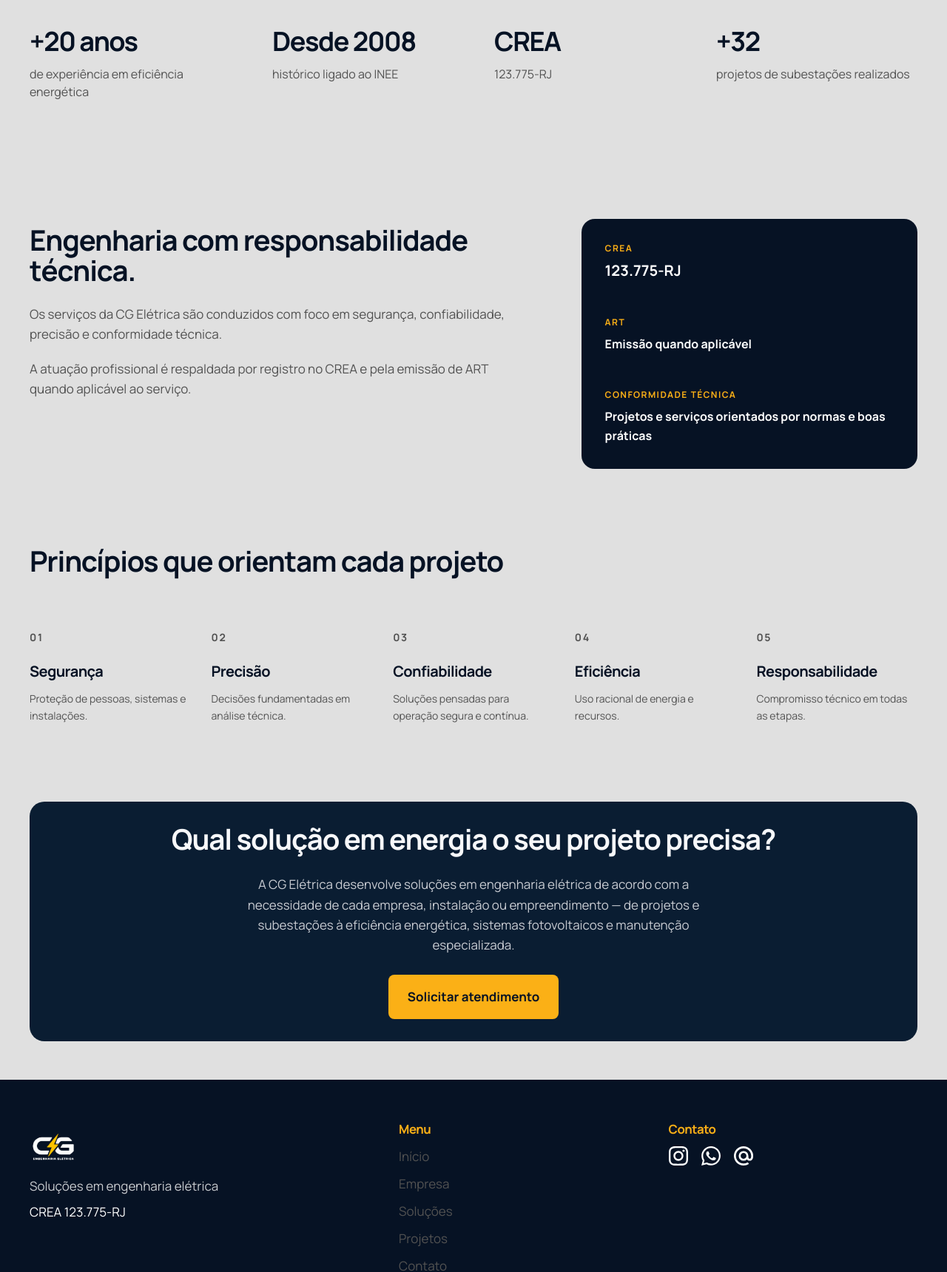
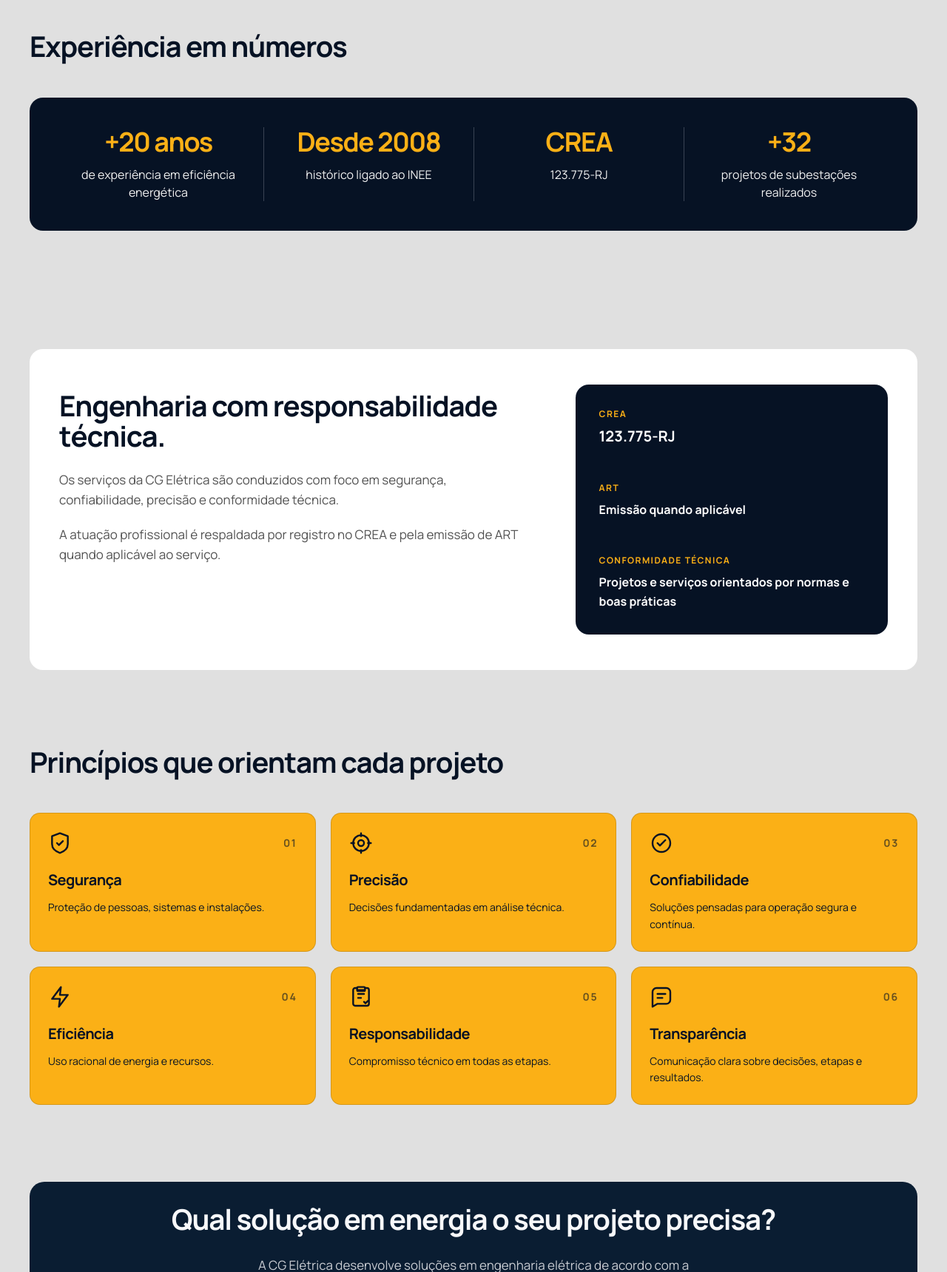
Before and after one commit to leolocs/CG-Eletrica, an Eleventy site: page src/empresa.njk in a window 1280 px wide. Shown: the part 1080-2800 px from the top of the page at 74% size. Built offline with nearby package versions, Linux system fonts and the light colour scheme; Eleventy itself is replaced by a stand-in of ours; files that its build step writes are made by us from their sources.

Commit message:
Alterações de layout geral

```diff
--- a/assets/js/main.js
+++ b/assets/js/main.js
@@ -39,7 +39,7 @@ document.addEventListener('DOMContentLoaded', () => {
       <div class="container">
         <div class="footer-grid">
           <div class="footer-brand">
-            <div class="brand"><img class="brand-mark" src="${iconPath}" alt="CG Elétrica" /></div>
+            <div class="brand"><img class="brand-mark" src="${iconPath}" alt="CG Elétrica" loading="lazy" decoding="async" /></div>
             <p>Soluções em engenharia elétrica</p>
             <span>CREA 123.775-RJ</span>
           </div>
@@ -56,9 +56,9 @@ document.addEventListener('DOMContentLoaded', () => {
           <div>
             <h3>Contato</h3>
             <div class="footer-social-links" aria-label="Redes sociais e contato">
-              <a href="https://www.instagram.com/cadmoengenhariaeletrica/" target="_blank" rel="noreferrer" aria-label="Instagram"><img src="${basePath}assets/images/instagram.svg" alt="" /></a>
-              <a href="https://wa.me/5522998440035" target="_blank" rel="noreferrer" aria-label="WhatsApp"><img src="${basePath}assets/images/whatsapp.svg" alt="" /></a>
-              <a href="mailto:" aria-label="E-mail"><img src="${basePath}assets/images/maildotru.svg" alt="" /></a>
+              <a href="https://www.instagram.com/cadmoengenhariaeletrica/" target="_blank" rel="noreferrer" aria-label="Instagram"><img src="${basePath}assets/images/instagram.svg" alt="" loading="lazy" decoding="async" /></a>
+              <a href="https://wa.me/5522998440035" target="_blank" rel="noreferrer" aria-label="WhatsApp"><img src="${basePath}assets/images/whatsapp.svg" alt="" loading="lazy" decoding="async" /></a>
+              <a href="mailto:" aria-label="E-mail"><img src="${basePath}assets/images/maildotru.svg" alt="" loading="lazy" decoding="async" /></a>
             </div>
           </div>
         </div>
--- a/src/_includes/components/header.njk
+++ b/src/_includes/components/header.njk
@@ -2,7 +2,7 @@
 <header class="site-header">
   <div class="container header-inner">
     <a href="{{ '/index.html' | url }}" class="brand" aria-label="{{ empresa.nome }} home">
-      <img class="brand-mark" src="{{ '/assets/images/cg_logo_icon.webp' | url }}" alt="{{ empresa.nome }}" />
+      <img class="brand-mark" src="{{ '/assets/images/cg_logo_icon.webp' | url }}" alt="{{ empresa.nome }}" decoding="async" fetchpriority="high" />
       <span>{{ empresa.nome }}</span>
     </a>
 
--- a/src/contato.njk
+++ b/src/contato.njk
@@ -5,7 +5,7 @@ title: Contato | CG Elétrica
 description: Entre em contato com a CG Elétrica por WhatsApp, Instagram ou solicite uma avaliação técnica para sua instalação no Rio de Janeiro.
 whatsappMessage: "Olá, encontrei a CG Elétrica pelo site e gostaria de solicitar atendimento."
 ---
-<section class="page-hero reveal">
+<section class="page-hero">
   <div class="container">
     <div class="hero-copy">
       <div class="eyebrow">Contato</div>
--- a/src/empresa.njk
+++ b/src/empresa.njk
@@ -5,7 +5,7 @@ title: Empresa | CG Elétrica
 description: Conheça a CG Elétrica, empresa especializada em Engenharia Elétrica, energia e soluções técnicas profissionais no Rio de Janeiro.
 whatsappMessage: "Olá, encontrei a CG Elétrica pelo site e gostaria de solicitar atendimento."
 ---
-<section class="page-hero reveal">
+<section class="page-hero">
   <div class="container page-grid">
     <div class="hero-copy max-w-4xl">
       <h1>Engenharia construída sobre experiência técnica.</h1>
@@ -15,7 +15,7 @@ whatsappMessage: "Olá, encontrei a CG Elétrica pelo site e gostaria de solicit
 </section>
 
 <section class="reveal">
-  <div class="container grid items-center gap-10 lg:grid-cols-2 lg:gap-16">
+  <div class="container grid items-center gap-10 rounded-[18px] bg-white px-6 py-8 shadow md:px-10 md:py-12 lg:grid-cols-2 lg:gap-16">
     <div class="max-w-xl">
       <h2>Engenharia aplicada a desafios reais de energia.</h2>
       <div class="mt-6 grid gap-5 text-muted">
@@ -25,7 +25,7 @@ whatsappMessage: "Olá, encontrei a CG Elétrica pelo site e gostaria de solicit
     </div>
 
     <figure class="relative m-0 overflow-hidden rounded-[18px] bg-surface-soft">
-      <img class="h-[320px] w-full object-cover md:h-[440px]" src="{{ '/assets/images/eletric-inspection.webp' | url }}" alt="Profissional realizando inspeção técnica em painel elétrico" />
+      <img class="h-[320px] w-full object-cover md:h-[440px]" src="{{ '/assets/images/eletric-inspection.webp' | url }}" alt="Profissional realizando inspeção técnica em painel elétrico" loading="lazy" decoding="async" />
       <figcaption class="absolute bottom-0 left-0 bg-ink px-5 py-3 text-sm font-semibold text-white">Análise técnica, planejamento e execução</figcaption>
     </figure>
   </div>
@@ -37,29 +37,29 @@ whatsappMessage: "Olá, encontrei a CG Elétrica pelo site e gostaria de solicit
       <h2 id="experiencia-titulo">Experiência em números</h2>
     </div>
 
-    <div class="grid grid-cols-2 gap-y-10 md:grid-cols-4 md:gap-y-0">
-      <div class="pr-5 md:px-7 md:first:pl-0">
-        <strong class="block text-3xl leading-none tracking-[-0.04em] md:text-4xl">+20 anos</strong>
-        <span class="mt-3 block text-sm leading-relaxed text-muted md:text-base">de experiência em eficiência energética</span>
+    <div class="grid grid-cols-2 gap-y-10 rounded-[18px] bg-ink px-6 py-8 md:grid-cols-4 md:gap-y-0 md:px-8 md:py-10">
+      <div class="px-5 text-center md:px-7">
+        <strong class="block text-3xl leading-none tracking-[-0.04em] text-accent md:text-4xl">+20 anos</strong>
+        <span class="mt-3 block text-sm leading-relaxed text-[#f1f1f1] md:text-base">de experiência em eficiência energética</span>
       </div>
-      <div class="border-l border-line pl-5 md:px-7">
-        <strong class="block text-3xl leading-none tracking-[-0.04em] md:text-4xl">Desde 2008</strong>
-        <span class="mt-3 block text-sm leading-relaxed text-muted md:text-base">histórico ligado ao INEE</span>
+      <div class="border-l border-[#9aa1ab]/35 px-5 text-center [border-left-style:solid] md:px-7">
+        <strong class="block text-3xl leading-none tracking-[-0.04em] text-accent md:text-4xl">Desde 2008</strong>
+        <span class="mt-3 block text-sm leading-relaxed text-[#f1f1f1] md:text-base">histórico ligado ao INEE</span>
       </div>
-      <div class="pr-5 md:border-l md:border-line md:px-7">
-        <strong class="block text-3xl leading-none tracking-[-0.04em] md:text-4xl">CREA</strong>
-        <span class="mt-3 block text-sm leading-relaxed text-muted md:text-base">{{ empresa.crea }}</span>
+      <div class="px-5 text-center md:border-l md:border-[#9aa1ab]/35 md:px-7 md:[border-left-style:solid]">
+        <strong class="block text-3xl leading-none tracking-[-0.04em] text-accent md:text-4xl">CREA</strong>
+        <span class="mt-3 block text-sm leading-relaxed text-[#f1f1f1] md:text-base">{{ empresa.crea }}</span>
       </div>
-      <div class="border-l border-line pl-5 md:px-7 md:last:pr-0">
-        <strong class="block text-3xl leading-none tracking-[-0.04em] md:text-4xl">+32</strong>
-        <span class="mt-3 block text-sm leading-relaxed text-muted md:text-base">projetos de subestações realizados</span>
+      <div class="border-l border-[#9aa1ab]/35 px-5 text-center [border-left-style:solid] md:px-7">
+        <strong class="block text-3xl leading-none tracking-[-0.04em] text-accent md:text-4xl">+32</strong>
+        <span class="mt-3 block text-sm leading-relaxed text-[#f1f1f1] md:text-base">projetos de subestações realizados</span>
       </div>
     </div>
   </div>
 </section>
 
 <section class="reveal" aria-labelledby="responsabilidade-titulo">
-  <div class="container grid items-start gap-10 lg:grid-cols-[minmax(0,3fr)_minmax(320px,2fr)] lg:gap-16">
+  <div class="container grid items-start gap-10 rounded-[18px] bg-white px-6 py-8 md:px-10 md:py-12 lg:grid-cols-[minmax(0,3fr)_minmax(320px,2fr)] lg:gap-16">
     <div class="max-w-2xl py-2">
       <h2 id="responsabilidade-titulo">Engenharia com responsabilidade técnica.</h2>
       <div class="mt-6 grid gap-5 text-muted">
@@ -91,31 +91,54 @@ whatsappMessage: "Olá, encontrei a CG Elétrica pelo site e gostaria de solicit
       <h2 id="principios-titulo">Princípios que orientam cada projeto</h2>
     </div>
 
-    <div class="grid grid-cols-1 gap-x-7 gap-y-8 sm:grid-cols-2 lg:grid-cols-5">
-      <article class="border-t border-ink/20 pt-5">
-        <span class="text-sm font-bold tracking-[0.12em] text-muted">01</span>
-        <h3 class="mt-5 text-xl">Segurança</h3>
-        <p class="mt-3 text-sm leading-relaxed text-muted">Proteção de pessoas, sistemas e instalações.</p>
+    <div class="grid grid-cols-1 gap-5 sm:grid-cols-2 lg:grid-cols-3">
+      <article class="rounded-[14px] border border-solid border-ink/15 bg-accent p-6 text-ink transition duration-200 ease-out hover:-translate-y-1 hover:shadow">
+        <div class="flex items-center justify-between gap-4">
+          <svg class="h-8 w-8" viewBox="0 0 24 24" fill="none" stroke="currentColor" stroke-width="1.8" stroke-linecap="round" stroke-linejoin="round" aria-hidden="true"><path d="M20 13c0 5-3.5 7.5-8 9-4.5-1.5-8-4-8-9V5l8-3 8 3v8Z"/><path d="m9 12 2 2 4-4"/></svg>
+          <span class="text-sm font-bold tracking-[0.12em] text-ink/60">01</span>
+        </div>
+        <h3 class="mt-5 text-xl text-ink">Segurança</h3>
+        <p class="mt-3 text-sm leading-relaxed text-ink">Proteção de pessoas, sistemas e instalações.</p>
       </article>
-      <article class="border-t border-ink/20 pt-5">
-        <span class="text-sm font-bold tracking-[0.12em] text-muted">02</span>
-        <h3 class="mt-5 text-xl">Precisão</h3>
-        <p class="mt-3 text-sm leading-relaxed text-muted">Decisões fundamentadas em análise técnica.</p>
+      <article class="rounded-[14px] border border-solid border-ink/15 bg-accent p-6 text-ink transition duration-200 ease-out hover:-translate-y-1 hover:shadow">
+        <div class="flex items-center justify-between gap-4">
+          <svg class="h-8 w-8" viewBox="0 0 24 24" fill="none" stroke="currentColor" stroke-width="1.8" stroke-linecap="round" stroke-linejoin="round" aria-hidden="true"><circle cx="12" cy="12" r="8"/><circle cx="12" cy="12" r="3"/><path d="M12 2v3M12 19v3M2 12h3M19 12h3"/></svg>
+          <span class="text-sm font-bold tracking-[0.12em] text-ink/60">02</span>
+        </div>
+        <h3 class="mt-5 text-xl text-ink">Precisão</h3>
+        <p class="mt-3 text-sm leading-relaxed text-ink">Decisões fundamentadas em análise técnica.</p>
       </article>
-      <article class="border-t border-ink/20 pt-5">
-        <span class="text-sm font-bold tracking-[0.12em] text-muted">03</span>
-        <h3 class="mt-5 text-xl">Confiabilidade</h3>
-        <p class="mt-3 text-sm leading-relaxed text-muted">Soluções pensadas para operação segura e contínua.</p>
+      <article class="rounded-[14px] border border-solid border-ink/15 bg-accent p-6 text-ink transition duration-200 ease-out hover:-translate-y-1 hover:shadow">
+        <div class="flex items-center justify-between gap-4">
+          <svg class="h-8 w-8" viewBox="0 0 24 24" fill="none" stroke="currentColor" stroke-width="1.8" stroke-linecap="round" stroke-linejoin="round" aria-hidden="true"><circle cx="12" cy="12" r="9"/><path d="m8 12 2.5 2.5L16 9"/></svg>
+          <span class="text-sm font-bold tracking-[0.12em] text-ink/60">03</span>
+        </div>
+        <h3 class="mt-5 text-xl text-ink">Confiabilidade</h3>
+        <p class="mt-3 text-sm leading-relaxed text-ink">Soluções pensadas para operação segura e contínua.</p>
       </article>
-      <article class="border-t border-ink/20 pt-5">
-        <span class="text-sm font-bold tracking-[0.12em] text-muted">04</span>
-        <h3 class="mt-5 text-xl">Eficiência</h3>
-        <p class="mt-3 text-sm leading-relaxed text-muted">Uso racional de energia e recursos.</p>
+      <article class="rounded-[14px] border border-solid border-ink/15 bg-accent p-6 text-ink transition duration-200 ease-out hover:-translate-y-1 hover:shadow">
+        <div class="flex items-center justify-between gap-4">
+          <svg class="h-8 w-8" viewBox="0 0 24 24" fill="none" stroke="currentColor" stroke-width="1.8" stroke-linecap="round" stroke-linejoin="round" aria-hidden="true"><path d="m13 2-9 12h8l-1 8 9-12h-8l1-8Z"/></svg>
+          <span class="text-sm font-bold tracking-[0.12em] text-ink/60">04</span>
+        </div>
+        <h3 class="mt-5 text-xl text-ink">Eficiência</h3>
+        <p class="mt-3 text-sm leading-relaxed text-ink">Uso racional de energia e recursos.</p>
       </article>
-      <article class="border-t border-ink/20 pt-5 sm:col-span-2 lg:col-span-1">
-        <span class="text-sm font-bold tracking-[0.12em] text-muted">05</span>
-        <h3 class="mt-5 text-xl">Responsabilidade</h3>
-        <p class="mt-3 text-sm leading-relaxed text-muted">Compromisso técnico em todas as etapas.</p>
+      <article class="rounded-[14px] border border-solid border-ink/15 bg-accent p-6 text-ink transition duration-200 ease-out hover:-translate-y-1 hover:shadow">
+        <div class="flex items-center justify-between gap-4">
+          <svg class="h-8 w-8" viewBox="0 0 24 24" fill="none" stroke="currentColor" stroke-width="1.8" stroke-linecap="round" stroke-linejoin="round" aria-hidden="true"><path d="M9 5h6M9 9h6M9 13h3"/><path d="M16 3h2a2 2 0 0 1 2 2v14a2 2 0 0 1-2 2H6a2 2 0 0 1-2-2V5a2 2 0 0 1 2-2h2"/><rect x="8" y="2" width="8" height="4" rx="1"/><path d="m15 17 1.5 1.5L19 16"/></svg>
+          <span class="text-sm font-bold tracking-[0.12em] text-ink/60">05</span>
+        </div>
+        <h3 class="mt-5 text-xl text-ink">Responsabilidade</h3>
+        <p class="mt-3 text-sm leading-relaxed text-ink">Compromisso técnico em todas as etapas.</p>
+      </article>
+      <article class="rounded-[14px] border border-solid border-ink/15 bg-accent p-6 text-ink transition duration-200 ease-out hover:-translate-y-1 hover:shadow">
+        <div class="flex items-center justify-between gap-4">
+          <svg class="h-8 w-8" viewBox="0 0 24 24" fill="none" stroke="currentColor" stroke-width="1.8" stroke-linecap="round" stroke-linejoin="round" aria-hidden="true"><path d="M21 15a4 4 0 0 1-4 4H8l-5 3V7a4 4 0 0 1 4-4h10a4 4 0 0 1 4 4v8Z"/><path d="M8 9h8M8 13h5"/></svg>
+          <span class="text-sm font-bold tracking-[0.12em] text-ink/60">06</span>
+        </div>
+        <h3 class="mt-5 text-xl text-ink">Transparência</h3>
+        <p class="mt-3 text-sm leading-relaxed text-ink">Comunicação clara sobre decisões, etapas e resultados.</p>
       </article>
     </div>
   </div>
--- a/src/projetos.njk
+++ b/src/projetos.njk
@@ -5,7 +5,7 @@ title: Projetos Realizados | CG Elétrica
 description: Projetos, diagnósticos e soluções técnicas realizadas pela CG Elétrica em infraestrutura, energia, manutenção e engenharia elétrica no Rio de Janeiro.
 whatsappMessage: "Olá, encontrei a CG Elétrica pelo site e gostaria de conversar sobre um projeto elétrico."
 ---
-<section class="page-hero reveal">
+<section class="page-hero">
   <div class="container">
     <div class="hero-copy">
       <div class="eyebrow">Projetos</div>
@@ -18,7 +18,7 @@ whatsappMessage: "Olá, encontrei a CG Elétrica pelo site e gostaria de convers
   <div class="container grid grid-cols-1 gap-8 md:grid-cols-2 lg:grid-cols-3">
     {%- for projeto in projetos %}
     <article class="project-card">
-      <img src="{{ projeto.image | url }}" alt="{{ projeto.imageAlt }}" />
+      <img src="{{ projeto.image | url }}" alt="{{ projeto.imageAlt }}" loading="lazy" decoding="async" />
       <div class="project-body">
         <span class="tag">{{ projeto.tag }}</span>
         <div class="meta"><span>{{ projeto.location }}</span><span>{{ projeto.year }}</span></div>
--- a/src/servicos-detalhe.njk
+++ b/src/servicos-detalhe.njk
@@ -10,7 +10,7 @@ eleventyComputed:
   description: "{{ servico.description }}"
   whatsappMessage: "{{ servico.whatsappMessage }}"
 ---
-<section class="page-hero reveal">
+<section class="page-hero">
   <div class="container detail-hero">
     <div class="hero-copy">
       <div class="eyebrow">Serviço</div>
```
Also changed, not shown: src/_includes/components/footer.njk (+4 -4 lines), src/index.njk (+6 -6 lines), src/servicos.njk (+12 -12 lines).
